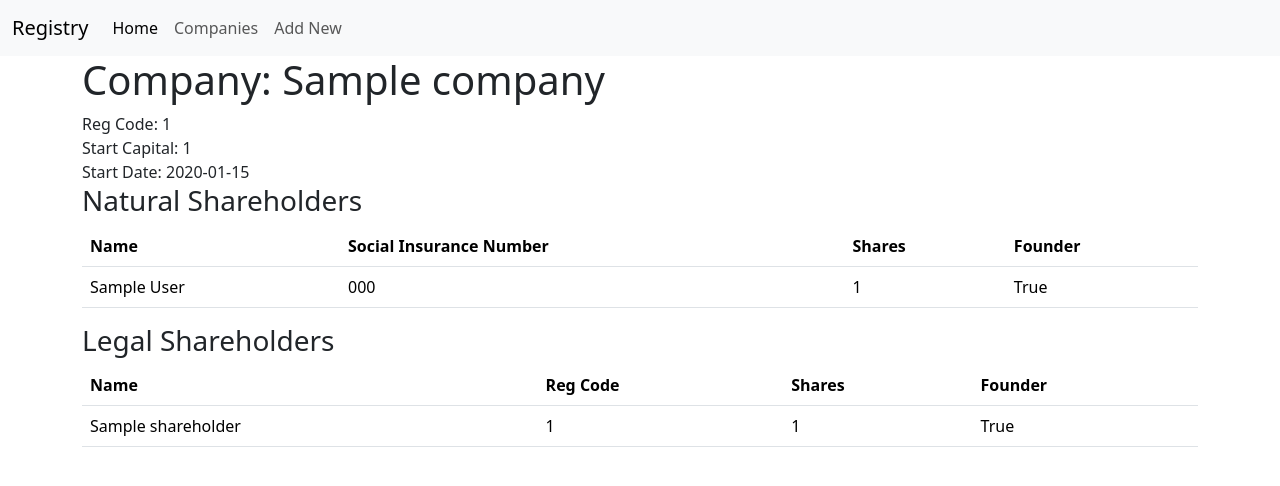
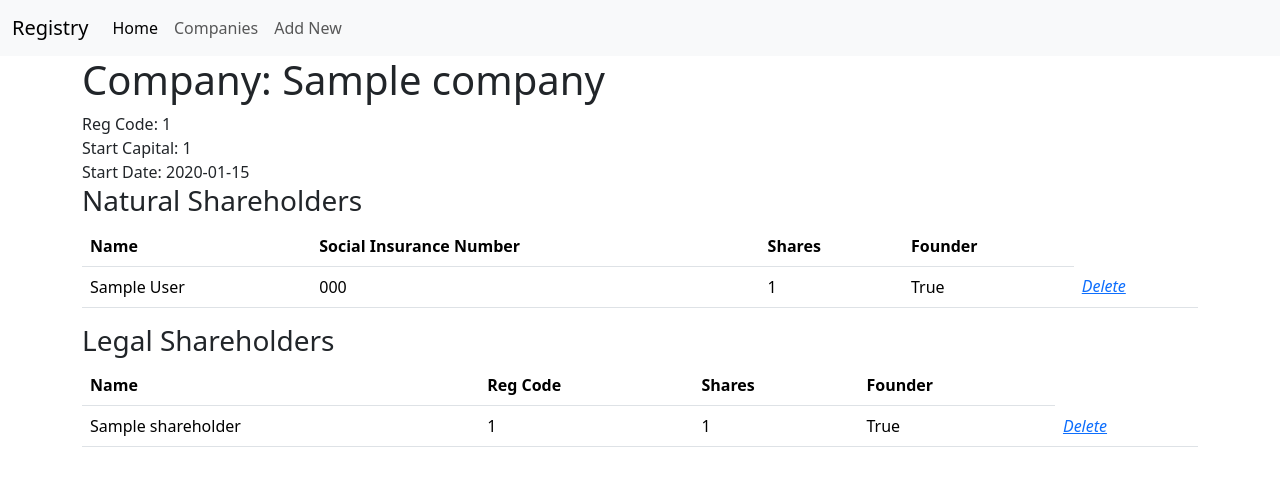
Before and after one commit to iliketurtles83/docker-flask-postgres, a Flask app: page /company/1 in a window 1280 px wide. Shown: the top 486 px of the page. Run offline with Flask 2, Linux system fonts and the light colour scheme; tables that the repository leaves empty hold one stand-in row (values such as "Sample post"); some libraries are stand-ins or nearby versions.

Commit message:
delete shareholders, update foreign key

```diff
--- a/web/models.py
+++ b/web/models.py
@@ -32,7 +32,7 @@ class NaturalShareHolder(db.Model):
     founder = db.Column(db.Boolean)
     shares = db.Column(db.Integer)
 
-    company_id = db.Column(db.Integer, db.ForeignKey('companies.reg_code'), nullable=False)
+    company_id = db.Column(db.Integer, db.ForeignKey('companies.id'), nullable=False)
 
     def to_json(self):
         return {
@@ -53,7 +53,7 @@ class LegalShareHolder(db.Model):
     founder = db.Column(db.Boolean)
     shares = db.Column(db.Integer)
 
-    company_id = db.Column(db.Integer, db.ForeignKey('companies.reg_code'), nullable=False)
+    company_id = db.Column(db.Integer, db.ForeignKey('companies.id'), nullable=False)
 
     def to_json(self):
         return {
--- a/web/routes.py
+++ b/web/routes.py
@@ -93,3 +93,21 @@ def delete_company(id):
     db.session.delete(company)
     db.session.commit()
     return redirect(url_for('main.get_companies'))
+
+@main_bp.route('/delete_natural/<int:id>')
+def delete_natural_shareholder(id):
+    shareholder = NaturalShareHolder.query.get(id)
+    if shareholder is None:
+        return jsonify({'message': 'Shareholder not found'}), 404
+    db.session.delete(shareholder)
+    db.session.commit()
+    return redirect(url_for('main.get_company', id=shareholder.company_id))
+
+@main_bp.route('/delete_legal/<int:id>')
+def delete_legal_shareholder(id):
+    shareholder = LegalShareHolder.query.get(id)
+    if shareholder is None:
+        return jsonify({'message': 'Shareholder not found'}), 404
+    db.session.delete(shareholder)
+    db.session.commit()
+    return redirect(url_for('main.get_company', id=shareholder.company_id))
--- a/web/templates/details.html
+++ b/web/templates/details.html
@@ -24,6 +24,11 @@
                     <td>{{ shareholder.social_insurance_number }}</td>
                     <td>{{ shareholder.shares }}</td>
                     <td>{{ shareholder.founder }}</td>
+                    <td>
+                        <a href="{{ url_for('main.delete_natural_shareholder', id=shareholder.id) }}" onclick="return confirm('Are you sure you want to delete {{ shareholder.first_name }}?');" title="Delete shareholder">
+                            <i class="material-icons">Delete</i>
+                        </a>
+                    </td>
                 </tr>
             {% endfor %}
         </table>
@@ -43,6 +48,11 @@
                     <td>{{ shareholder.reg_code }}</td>
                     <td>{{ shareholder.shares }}</td>
                     <td>{{ shareholder.founder }}</td>
+                    <td>
+                        <a href="{{ url_for('main.delete_legal_shareholder', id=shareholder.id) }}" onclick="return confirm('Are you sure you want to delete {{ shareholder.name }}?');" title="Delete shareholder">
+                            <i class="material-icons">Delete</i>
+                        </a>
+                    </td>
                 </tr>
             {% endfor %}
         </table>
```
Also changed, not shown: README.md.
